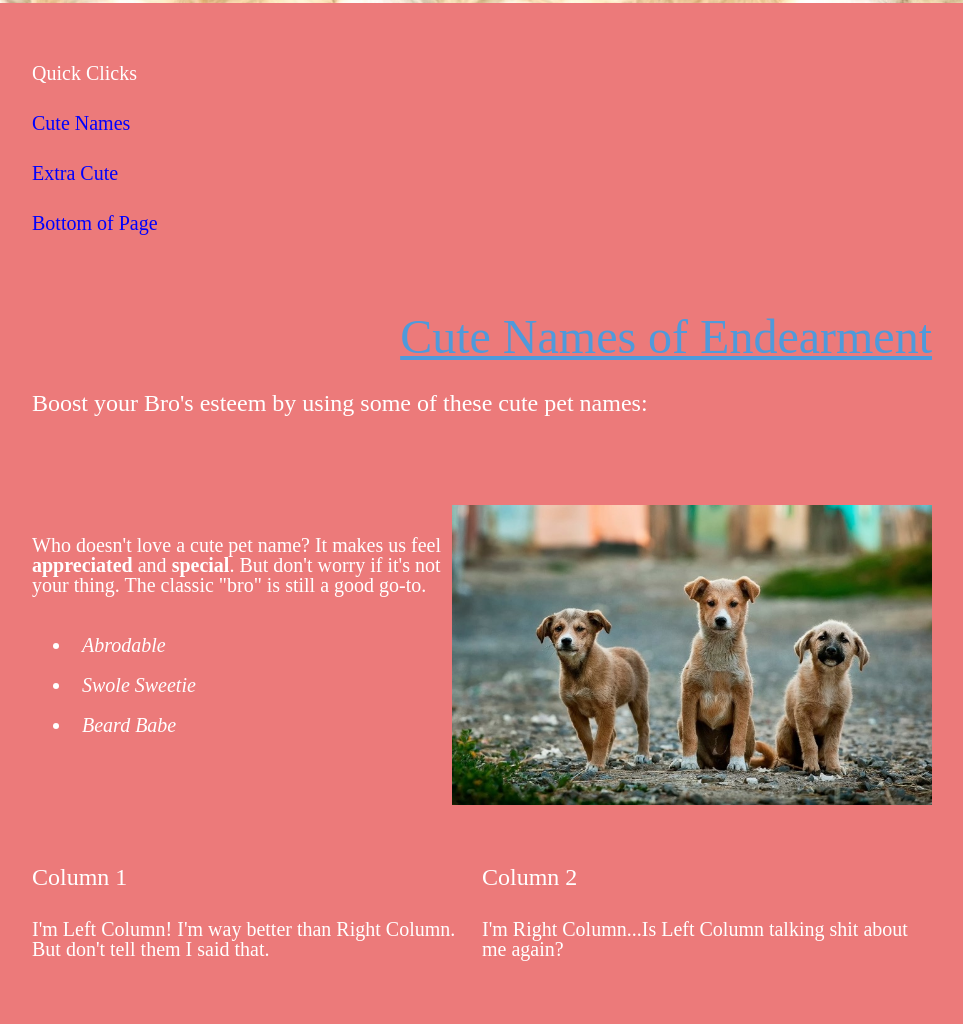
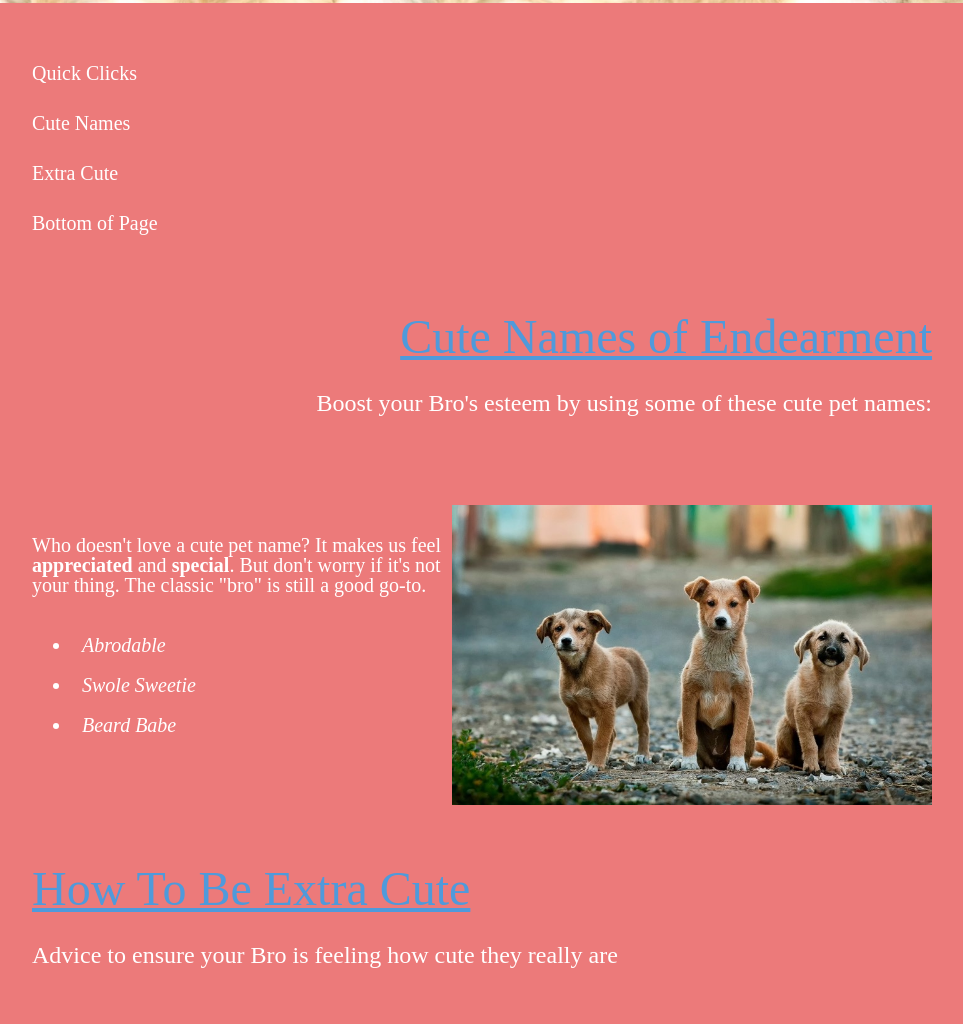
Before and after one commit to joncbertram/website, a plain HTML site: page index.html in a window 1280 px wide. Shown: the part 671-1695 px from the top of the page, without its empty margins (158-1121 px from the left). Drawn offline with Linux system fonts and the light colour scheme; a web font is replaced by a local one.

Commit message:
Updated link colours

```diff
--- a/cute.css
+++ b/cute.css
@@ -79,7 +79,7 @@ a:link,
 a:focus,
 a:active {
   text-decoration: none;
-  color: blue;
+  color: white;
 }
 
 a:hover {
@@ -170,6 +170,10 @@ footer {
   text-align: left;
 }
 
+.heading2 {
+  text-align: right;
+}
+
 /*Cute Footer*/
 footer {
   background-color: white;
--- a/index.html
+++ b/index.html
@@ -29,7 +29,7 @@
 
     <section id="cute1">
       <h1 class="title2">Cute Names of Endearment</h1>
-      <h2>Boost your Bro's esteem by using some of these cute pet names:</h2>
+      <h2 class ="heading2">Boost your Bro's esteem by using some of these cute pet names:</h2>
     </section>
 
     <section class="float1">
@@ -42,33 +42,27 @@
       </ul>
     </section>
 
-    <section>
-      <div class="column">
-        <h2>Column 1</h2>
-        <p>I'm Left Column! I'm way better than Right Column. But don't tell them I said that.</p>
-      </div>
-      <div class="column">
-        <h2>Column 2</h2>
-        <p>I'm Right Column...Is Left Column talking shit about me again?</p>
-      </div>
-    </section>
-
     <section id="cute2">
       <h1 class="title3">How To Be Extra Cute</h1>
       <h2>Advice to ensure your Bro is feeling how cute they really are</h2>
+    </section>
+
+    <section class="float1">
+      <img src="images/puppy-gang.jpg" alt="Photo of puppies" height="720" width="480" />
       <p>Building up your fellow bro not only makes them feel cute, but it means you're being the <strong>most excellent</strong> bro to ever be broing. <strong><em>Good work, bro!</strong></em></p>
-      <img src="images/puppy-gang.jpg" alt="Photo of puppies" height="720" width="480" />
       <ol>
         <li><em>Accept them with love and understanding</em></li>
         <li><em>Encourage them to be their best</em></li>
         <li><em>Never put a bro down</em></li>
       </ol>
+    </section>
 
       <a href="https://www.theodysseyonline.com/top-11-cutest-celebrity-bromances" target="_blank">Cute Bromance Goals</a>
     </section>
 
     <section>
-      <iframe width="560" height="315" src="https://www.youtube.com/embed/e5HlhlXqEIg" frameborder="0" allow="accelerometer; autoplay; encrypted-media; gyroscope; picture-in-picture" allowfullscreen></iframe>
+      <iframe width="560" height="315" src="https://www.youtube.com/embed/e5HlhlXqEIg" frameborder="0" allow="accelerometer; autoplay; encrypted-media; gyroscope; picture-in-picture" allowfullscreen>
+      </iframe>
     </section>
 
     <section>
```
